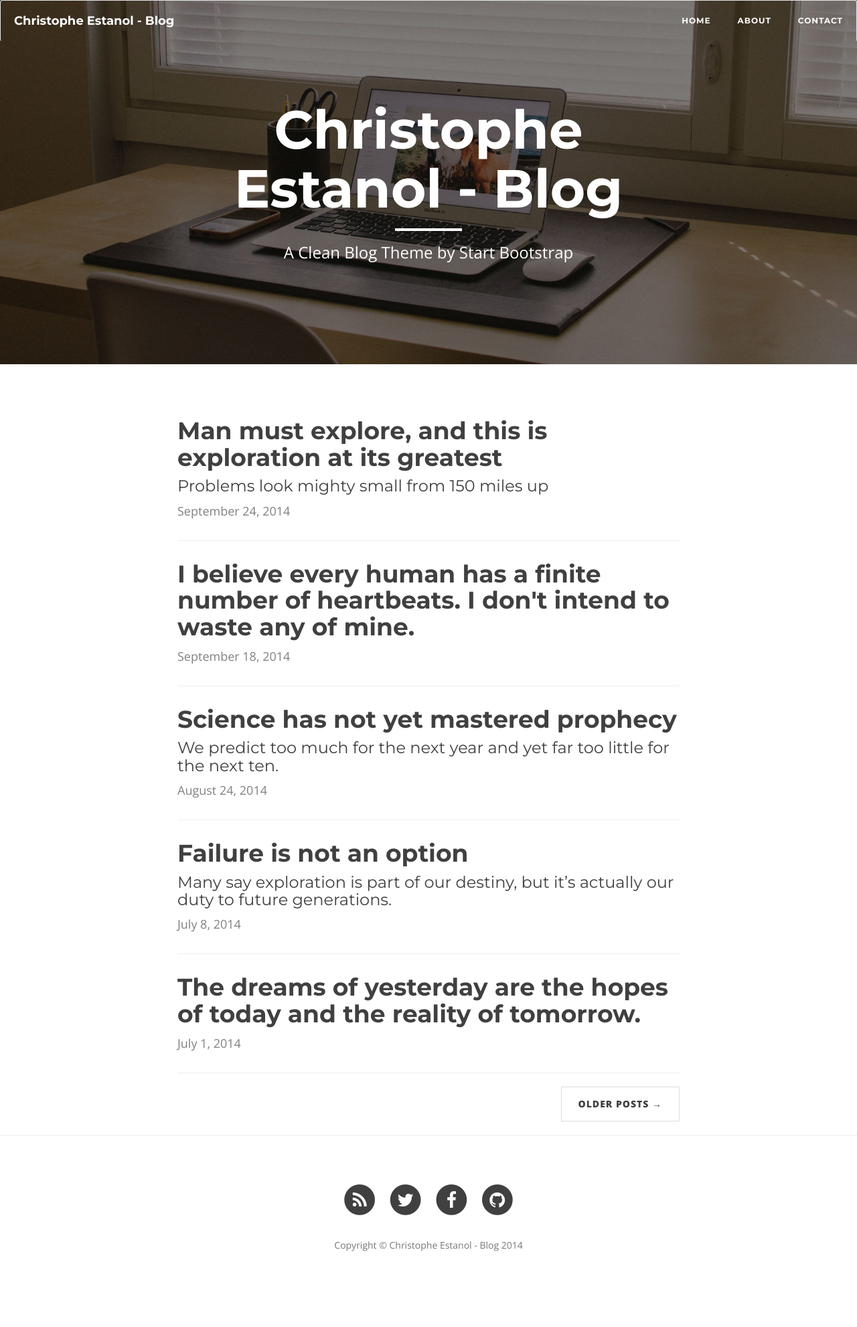
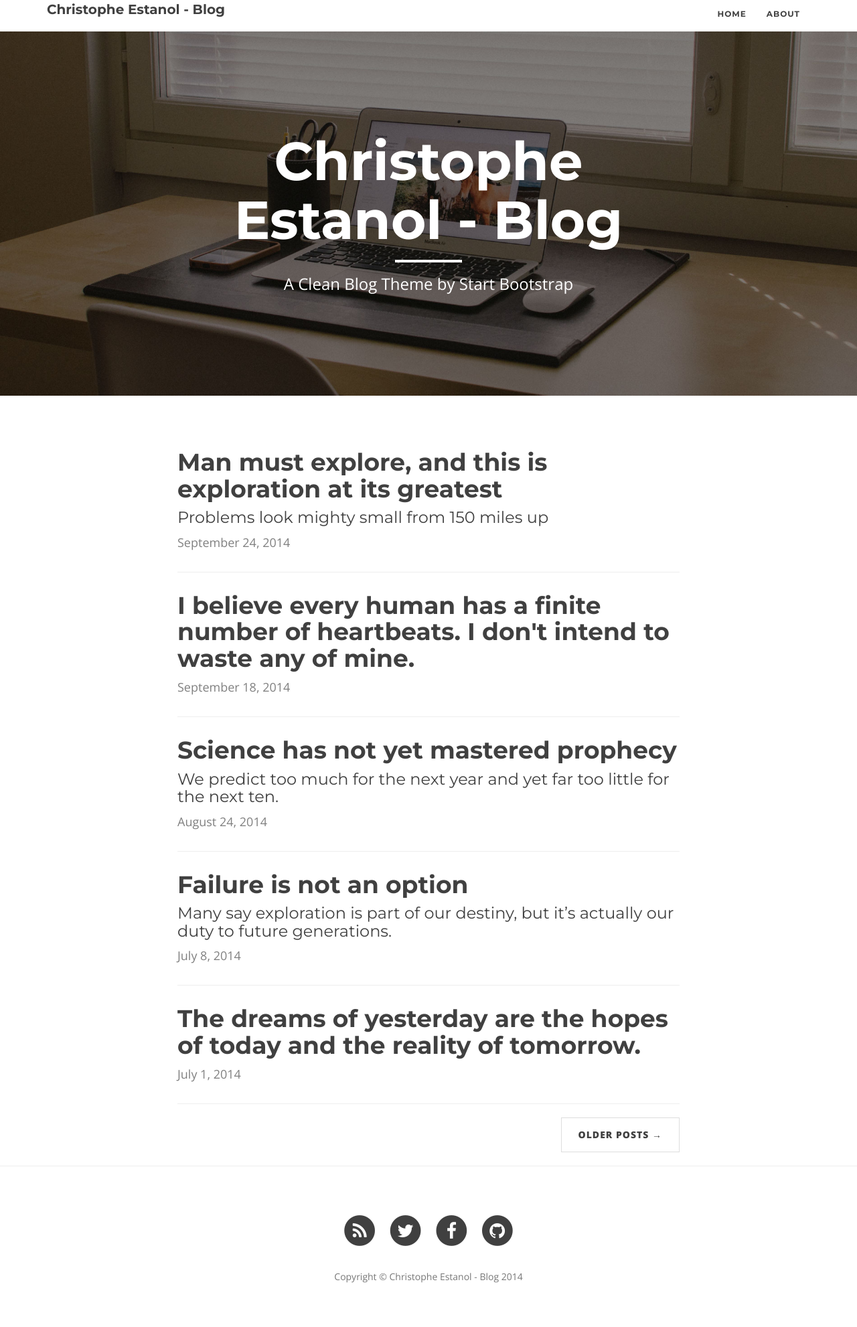
Before and after one commit to ChrisEstanol/ce-blog, a Jekyll site: the page built from index.html, in a window 1280 px wide. Shown: the whole page at 67% size. Built offline with Jekyll 4.4.1, drawn with Linux system fonts in a browser that asks for light colours; nearby versions of some CDN libraries; the list of posts is cut into pages by our own code; before the commit the page ends 1935 px from its top, so only the background shows below that.

Commit message:
Even more simplified version of navbar

```diff
--- a/_includes/nav.html
+++ b/_includes/nav.html
@@ -1,20 +1,16 @@
 <!-- Navigation -->
-<nav class="navbar navbar-default navbar-custom">
-  <div class="container-fluid">
-    <div class="navbar-header">
-      <a class="navbar-brand" href="{{ site.baseurl }}/">{{ site.title }}</a>
-    </div>
-    <div>
-      <ul class="nav navbar-nav navbar-right">
-        <li>
-          <a href="{{ site.baseurl }}/">Home</a>
-        </li>
-        {% for page in site.pages %}{% if page.title %}
-        <li>
-          <a href="{{ page.url | prepend: site.baseurl }}">{{ page.title }}</a>
-        </li>
-        {% endif %}{% endfor %}
-      </ul>
+<header class="main-nav">
+  <div class="container">
+    <div class="row">
+      <div class="col-xs-4">
+        <a class="brand" href="{{ site.baseurl }}/">{{ site.title }}</a>
+      </div>
+      <div class="col-xs-8 text-right">
+        <ul class="nav">
+          <li><a href="{{ site.baseurl }}/">Home</a></li>
+          <li><a href="{{ site.baseurl }}/about">About</a></li>
+        </ul>
+      </div>
     </div>
   </div>
-</nav>
+</header>
--- a/css/clean-blog.css
+++ b/css/clean-blog.css
@@ -40,93 +40,28 @@ hr.small {
   border-width: 4px;
   border-color: white;
 }
-.navbar-custom {
-  background: white;
-  position: absolute;
-  top: 0;
-  left: 0;
-  width: 100%;
-  z-index: 3;
+.main-nav {
   font-family: 'Montserrat', 'Helvetica Neue', Helvetica, Arial, sans-serif;
 }
-.navbar-custom .navbar-brand {
+.brand {
   font-weight: 800;
 }
-.navbar-custom .nav li a {
+.main-nav li a {
   text-transform: uppercase;
   font-size: 12px;
   font-weight: 800;
   letter-spacing: 1px;
 }
-@media only screen and (min-width: 768px) {
-  .navbar-custom {
-    background: transparent;
-    border-bottom: 1px solid transparent;
-  }
-  .navbar-custom .navbar-brand {
-    color: white;
-    padding: 20px;
-  }
-  .navbar-custom .navbar-brand:hover,
-  .navbar-custom .navbar-brand:focus {
-    color: rgba(255, 255, 255, 0.8);
-  }
-  .navbar-custom .nav li a {
-    color: white;
-    padding: 20px;
-  }
-  .navbar-custom .nav li a:hover,
-  .navbar-custom .nav li a:focus {
-    color: rgba(255, 255, 255, 0.8);
-  }
+.main-nav .nav {
+display: inline-block;
+list-style-type: none;
+padding-top: 2px;
+margin-bottom: 0;
 }
-@media only screen and (min-width: 1170px) {
-  .navbar-custom {
-    -webkit-transition: background-color 0.3s;
-    -moz-transition: background-color 0.3s;
-    transition: background-color 0.3s;
-    /* Force Hardware Acceleration in WebKit */
-    -webkit-transform: translate3d(0, 0, 0);
-    -moz-transform: translate3d(0, 0, 0);
-    -ms-transform: translate3d(0, 0, 0);
-    -o-transform: translate3d(0, 0, 0);
-    transform: translate3d(0, 0, 0);
-    -webkit-backface-visibility: hidden;
-    backface-visibility: hidden;
-  }
-  .navbar-custom.is-fixed {
-    /* when the user scrolls down, we hide the header right above the viewport */
-    position: fixed;
-    top: -61px;
-    background-color: rgba(255, 255, 255, 0.9);
-    border-bottom: 1px solid #f2f2f2;
-    -webkit-transition: -webkit-transform 0.3s;
-    -moz-transition: -moz-transform 0.3s;
-    transition: transform 0.3s;
-  }
-  .navbar-custom.is-fixed .navbar-brand {
-    color: #404040;
-  }
-  .navbar-custom.is-fixed .navbar-brand:hover,
-  .navbar-custom.is-fixed .navbar-brand:focus {
-    color: #0085a1;
-  }
-  .navbar-custom.is-fixed .nav li a {
-    color: #404040;
-  }
-  .navbar-custom.is-fixed .nav li a:hover,
-  .navbar-custom.is-fixed .nav li a:focus {
-    color: #0085a1;
-  }
-  .navbar-custom.is-visible {
-    /* if the user changes the scrolling direction, we show the header */
-    -webkit-transform: translate3d(0, 100%, 0);
-    -moz-transform: translate3d(0, 100%, 0);
-    -ms-transform: translate3d(0, 100%, 0);
-    -o-transform: translate3d(0, 100%, 0);
-    transform: translate3d(0, 100%, 0);
-  }
+.main-nav .nav>li {
+float: left;
 }
+
 .intro-header {
   background-color: #808080;
   background: no-repeat center center;
```
Also changed, not shown: 12 other files.
